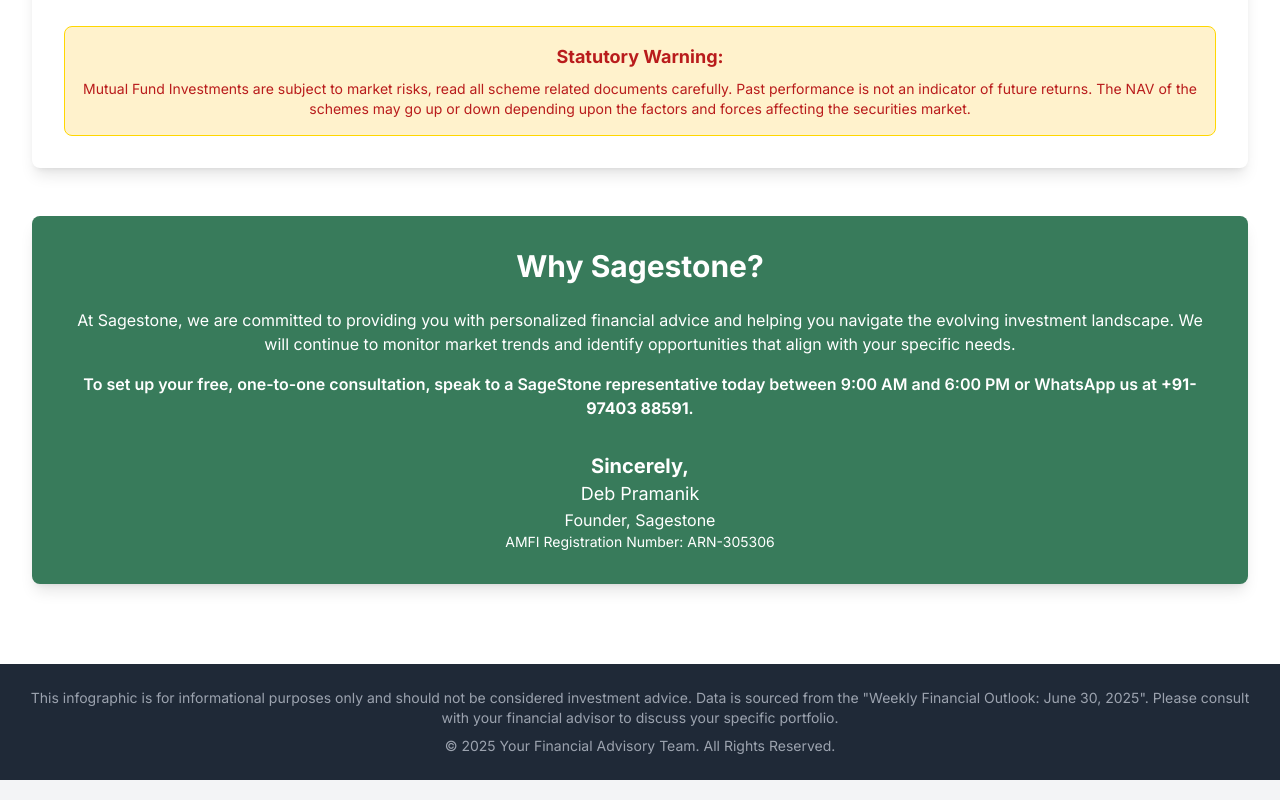
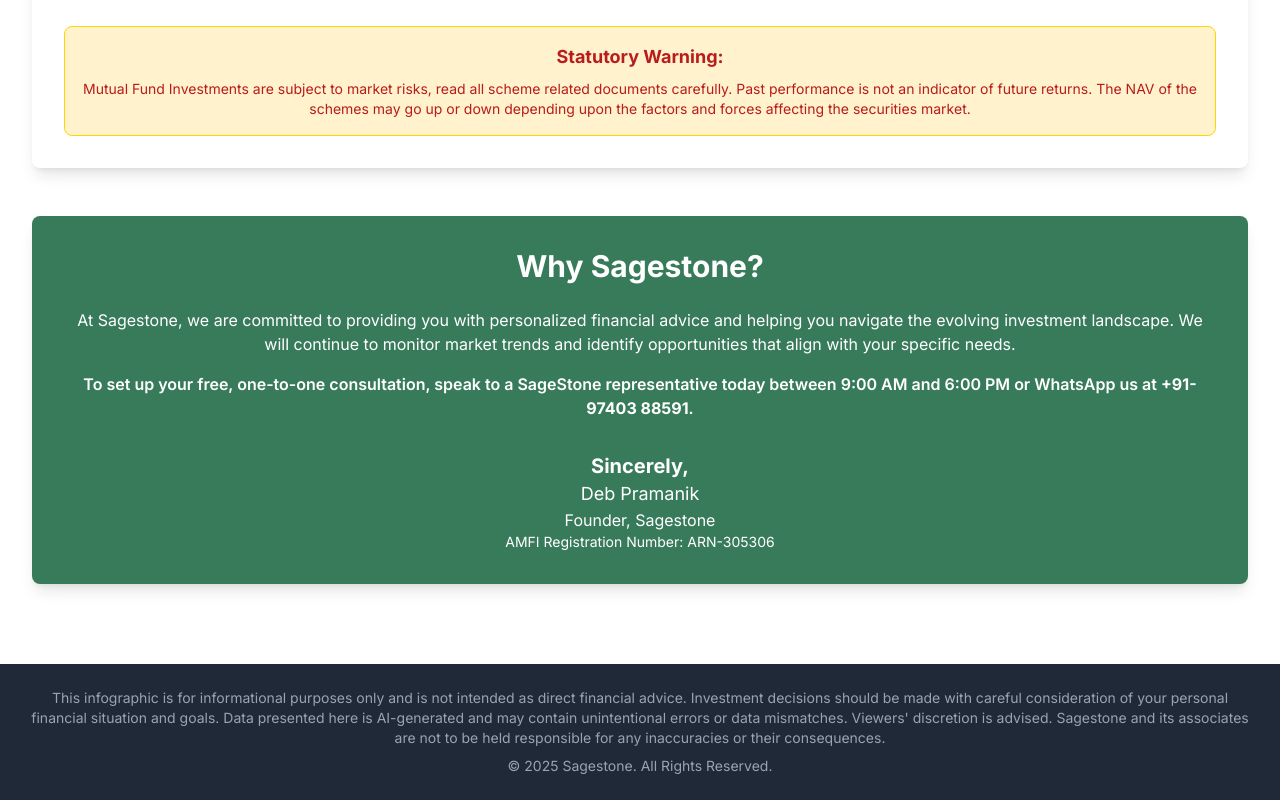
Before and after one commit to sagestonecap/sagestone-newsletter, a plain HTML site: page index.htm in a window 1280 px wide. Shown: the part 5946-6746 px from the top of the page. Drawn offline with nearby package versions, Linux system fonts and the light colour scheme.

Commit message:
Update index.htm

```diff
--- a/index.htm
+++ b/index.htm
@@ -3,7 +3,7 @@
 <head>
     <meta charset="UTF-8">
     <meta name="viewport" content="width=device-width, initial-scale=1.0">
-    <title>Global Market Pulse: Weekly Financial Infographic</title>
+    <title>SageStone Global Market Pulse: Weekly Financial Infographic</title>
     <script src="https://cdn.tailwindcss.com"></script>
     <script src="https://cdn.jsdelivr.net/npm/chart.js"></script>
     <link rel="preconnect" href="https://fonts.googleapis.com">
@@ -321,8 +321,8 @@
         </main>
 
         <footer class="text-center p-6 bg-gray-800 text-gray-400 text-sm">
-            <p>This infographic is for informational purposes only and should not be considered investment advice. Data is sourced from the "Weekly Financial Outlook: June 30, 2025". Please consult with your financial advisor to discuss your specific portfolio.</p>
-            <p class="mt-2">&copy; 2025 Your Financial Advisory Team. All Rights Reserved.</p>
+            <p>This infographic is for informational purposes only and is not intended as direct financial advice. Investment decisions should be made with careful consideration of your personal financial situation and goals. Data presented here is AI-generated and may contain unintentional errors or data mismatches. Viewers' discretion is advised. Sagestone and its associates are not to be held responsible for any inaccuracies or their consequences.</p>
+            <p class="mt-2">&copy; 2025 Sagestone. All Rights Reserved.</p>
         </footer>
     </div>
 
```
